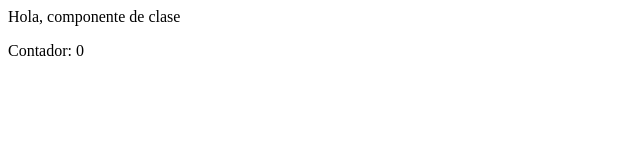
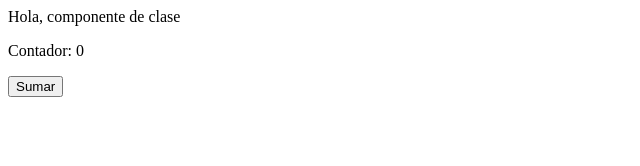
Before and after one commit to zucar0/componentes-de-clase, a React (Create React App) app: page / in a window 1280 px wide. Shown: the top 166 px of the page, without its empty margins (0-640 px from the left). Built offline with nearby package versions, Linux system fonts and the light colour scheme.

Commit message:
Contador

```diff
--- a/src/index.js
+++ b/src/index.js
@@ -26,6 +26,11 @@ class App extends Component {
         <p>
           <span>Contador: {this.state.contador}</span>
         </p>
+        <button
+          onClick={() => this.setState({ contador: this.state.contador + 1 })}
+        >
+          Sumar
+        </button>
       </>
     );
   }
```
